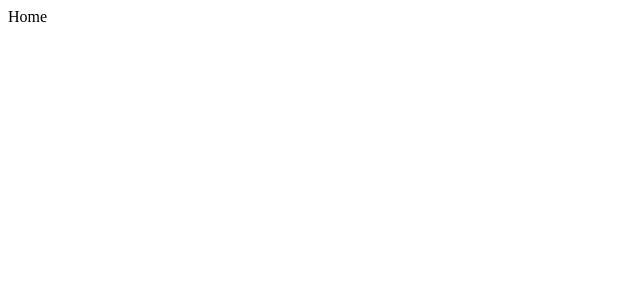
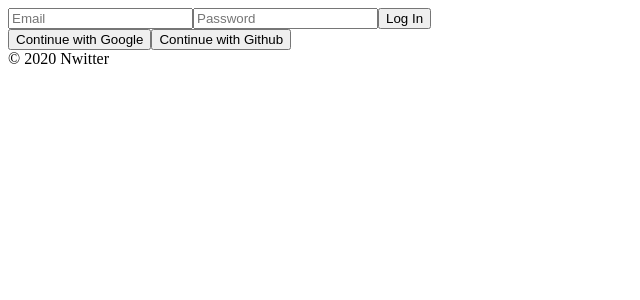
Before and after one commit to newddobi/nwitter, a React (Create React App) app: page / in a window 1280 px wide. Shown: the top 300 px of the page, without its empty margins (0-640 px from the left). Built offline with nearby package versions, Linux system fonts and the light colour scheme.

Commit message:
update env file

```diff
--- /dev/null
+++ b/jsconfig.json
@@ -0,0 +1,6 @@
+{
+    "compilerOptions": {
+        "baseUrl": "src"
+    },
+    "include": ["src"]
+}
--- a/src/components/App.js
+++ b/src/components/App.js
@@ -1,9 +1,17 @@
-import React from 'react';
-import AppRouter from './Router';
-
+import React, { useState } from 'react';
+import AppRouter from 'components/Router';
+import { authService } from "fbase";
 
 function App() {
-  return <AppRouter/>;
+
+  const [ isLoggedIn, setIsLoggedIn ] = useState(authService.currentUser);
+
+  return (
+    <>
+      <AppRouter isLoggedIn={isLoggedIn}/>
+      <footer>&copy; { new Date().getFullYear() } Nwitter </footer>
+    </>
+  )
 }
 
 export default App;
--- a/src/components/Router.js
+++ b/src/components/Router.js
@@ -3,12 +3,10 @@
 import Auth from '../routes/Auth';
 import Home from '../routes/Home';
 
-const AppRouter =  () => {
-    const [ isLoggedIn, setIsLoggedIn ] = useState(true);
-
+const AppRouter =  ( { isLoggedIn } ) => {
     return (
         <Router>
-            <switch>
+            <Switch>
                 { isLoggedIn ? (
                     <>
                         <Route exact path="/">
@@ -20,7 +18,7 @@
                     <Auth/>
                  </Route>
                 )}
-            </switch>
+            </Switch>
         </Router>
     )
 }
--- a/src/firebase.js
+++ b/src/fbase.js
@@ -1,4 +1,5 @@
 import * as firebase from "firebase/app";
+import "firebase/auth";
 
 const firebaseConfig = {
     apiKey: process.env.REACT_APP_API_KEY,
@@ -10,4 +11,6 @@
     appId: process.env.REACT_APP_APP_ID
   };
 
-  export default firebase.initializeApp(firebaseConfig);
+  firebase.initializeApp(firebaseConfig);
+
+  export const authService = firebase.auth();
--- a/src/routes/Auth.js
+++ b/src/routes/Auth.js
@@ -1,4 +1,46 @@
-import React from 'react';
+import React, { useState } from 'react';
 
-const Auth = () => <span>Auth</span>;
+const Auth = () => {
+    const [email, setEmail] = useState("");
+    const [password, setPassword] = useState("");
+    const onChange = (event) => {
+        const {target: {name, value}} = event;
+        if(name === "email") {
+            setEmail(value);
+        } else if (name === "password") {
+            setPassword(value);
+        }
+    };
+    const onSubmit = (event) => {
+        event.preventDefault();
+    }
+
+    return (
+        <div>
+            <form onSubmit={onSubmit}>
+                <input
+                    name="email"
+                    type="email"
+                    placeholder="Email"
+                    required
+                    value={email}
+                    onChange={onChange}
+                />
+                <input
+                    name="password"
+                    type="password"
+                    placeholder="Password"
+                    required
+                    value={password}
+                    onChange={onChange}
+                />
+                <input type="submit" value="Log In"/>
+            </form>
+            <div>
+                <button>Continue with Google</button>
+                <button>Continue with Github</button>
+            </div>
+        </div>
+    )
+};
 export default Auth;
```
Also changed, not shown: 1 other file (tests, documents, lock files or other folders).
